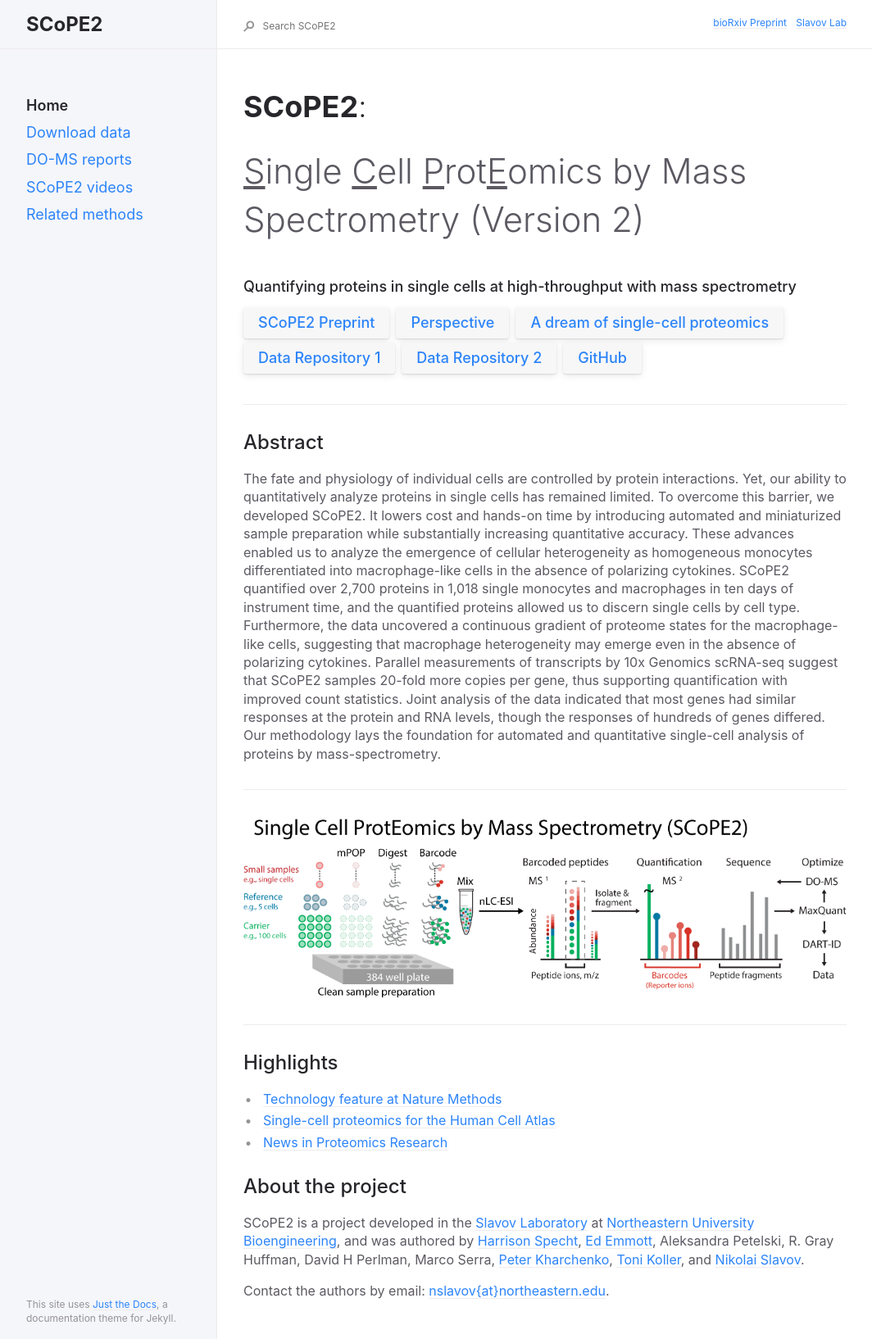
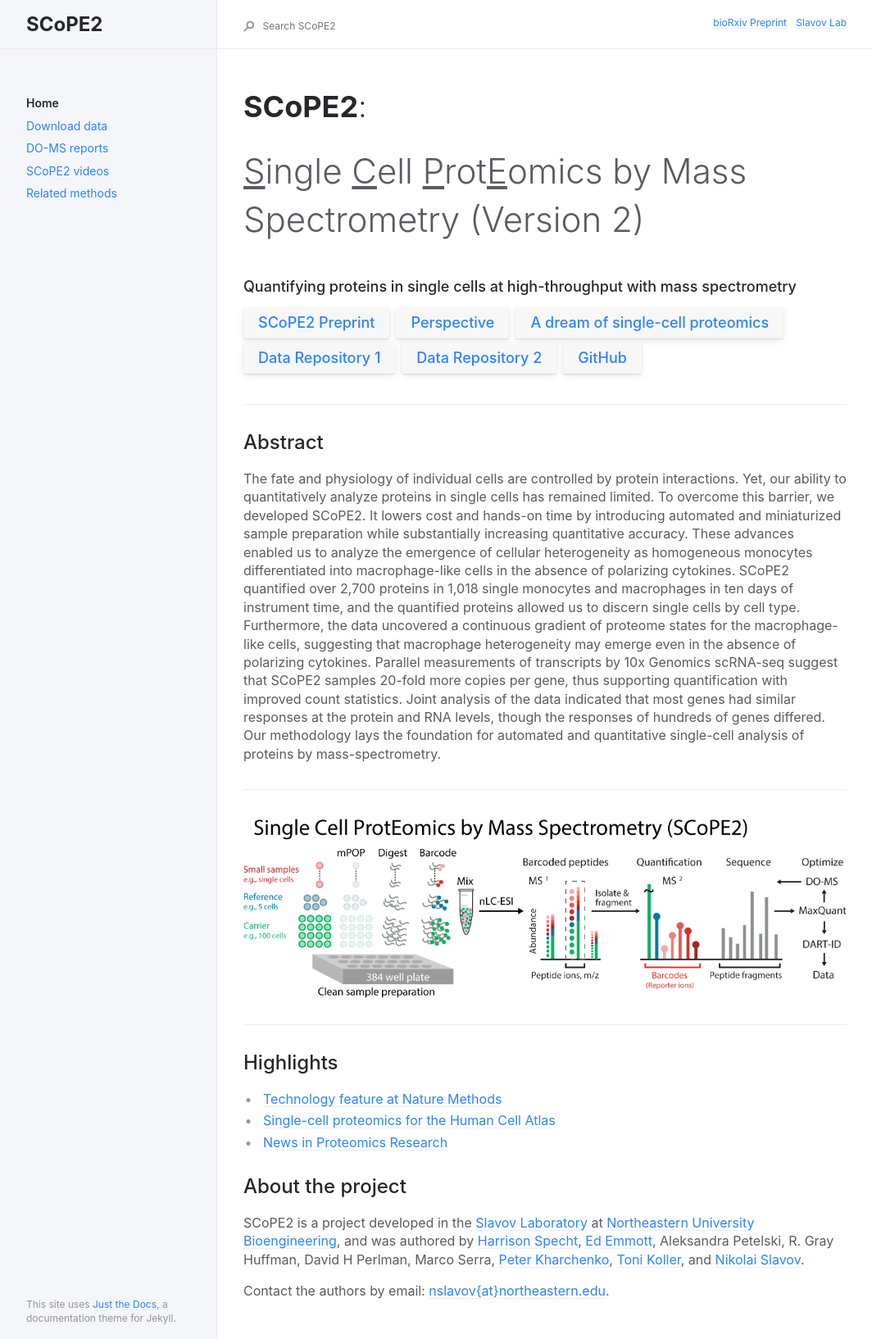
Before and after one commit to SlavovLab/SCoPE2, a Jekyll site: the page built from docs/index.md, in a window 1280 px wide. Shown: the whole page at 82% size, without its empty margins (91-1155 px from the left). Built offline with Jekyll 4.4.1, drawn with Linux system fonts in a browser that asks for light colours.

Commit message:
Update navigation.scss

```diff
--- a/docs/_sass/navigation.scss
+++ b/docs/_sass/navigation.scss
@@ -58,11 +58,11 @@
 }
 
 .navigation-list-item {
-  @include fs-3;
+  @include fs-5;
   margin: 0;
 
   @include mq(md) {
-    @include fs-5;
+    @include fs-3;
   }
 
   .navigation-list-child-list {
```
